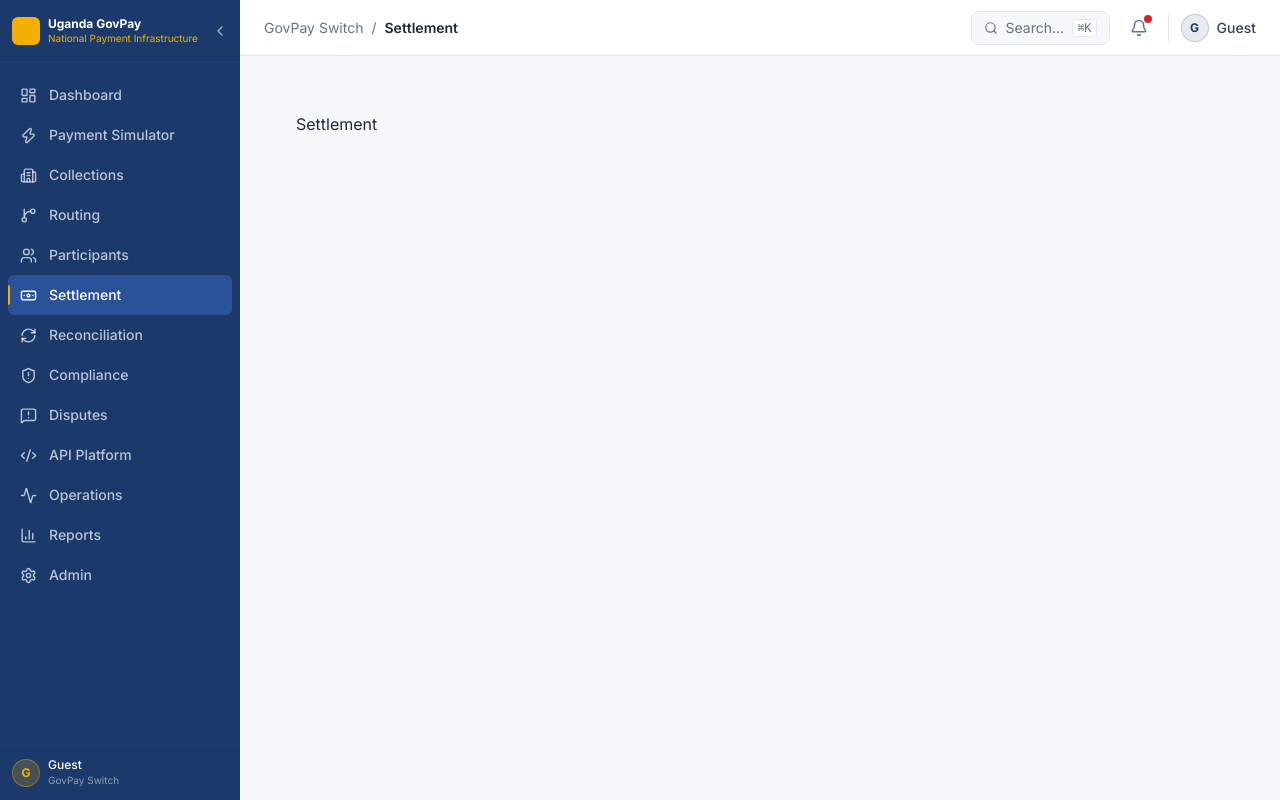
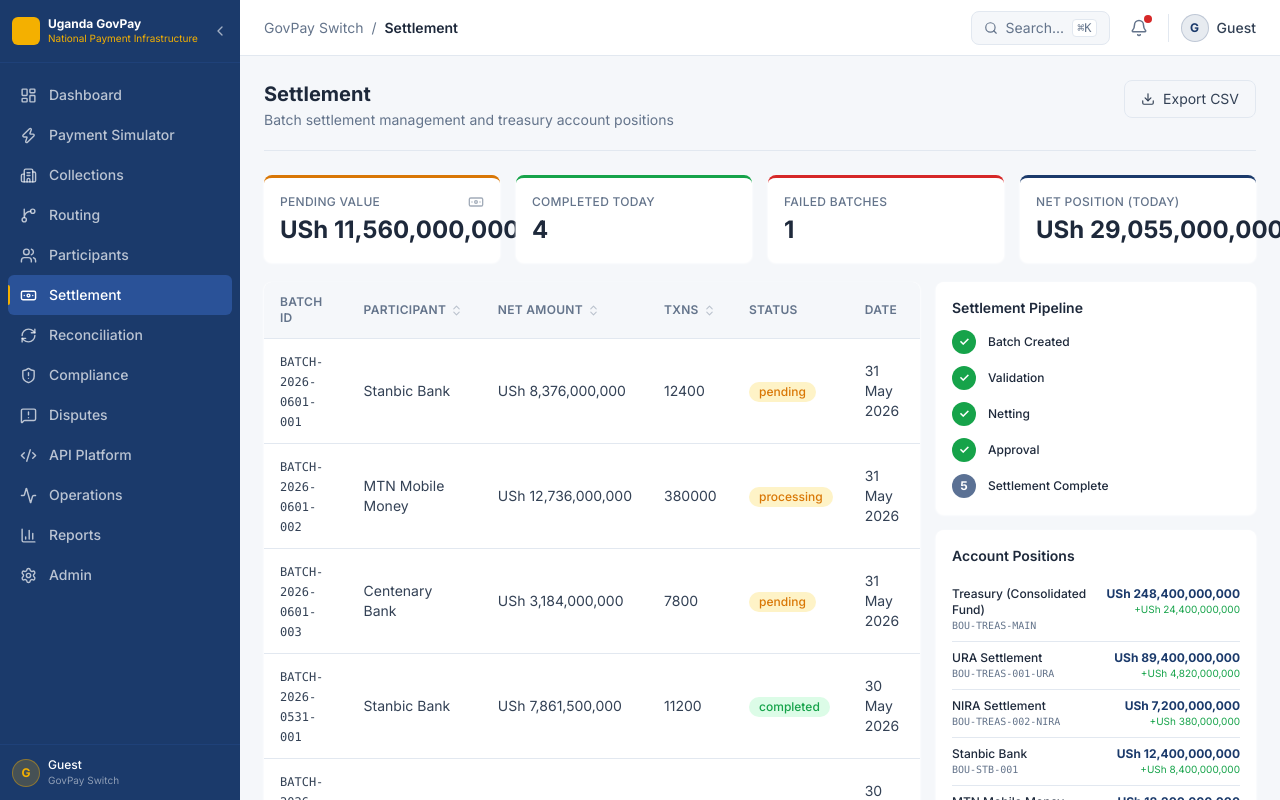
Before and after one commit to benbazus/gou-psp, a React (Vite) app: page /app/settlement in a window 1280 px wide. Built offline with nearby package versions, Linux system fonts and the light colour scheme.

Commit message:
feat: implement Settlement module with batch approvals and CSV export

```diff
--- a/src/routes/app/settlement.tsx
+++ b/src/routes/app/settlement.tsx
@@ -1,3 +1,205 @@
+import { useQuery, useMutation, useQueryClient } from '@tanstack/react-query'
+import { useState } from 'react'
+import { motion } from 'framer-motion'
+import { PageHeader } from '../../components/ui/PageHeader'
+import { KPICard } from '../../components/ui/KPICard'
+import { DataTable } from '../../components/ui/DataTable'
+import { Badge, statusVariant } from '../../components/ui/Badge'
+import { Modal } from '../../components/ui/Modal'
+import { settlementsApi } from '../../services/mockApi'
+import { useAppStore } from '../../store/appStore'
+import { formatUGX, formatDate } from '../../utils/format'
+import { staggerContainer, fadeInUp } from '../../utils/animations'
+import { Download, CheckCircle, XCircle, RotateCcw, Banknote } from 'lucide-react'
+import type { SettlementBatch } from '../../types'
+
+const PIPELINE = ['Batch Created', 'Validation', 'Netting', 'Approval', 'Settlement Complete']
+
+function downloadCSV(batches: SettlementBatch[]) {
+  const header = 'Batch ID,Date,Participant,Gross Amount,Net Amount,Transactions,Status\n'
+  const rows = batches.map((b) =>
+    `${b.id},${b.batchDate},${b.participant},${b.grossAmount},${b.netAmount},${b.transactionCount},${b.status}`
+  ).join('\n')
+  const blob = new Blob([header + rows], { type: 'text/csv' })
+  const url = URL.createObjectURL(blob)
+  const a = document.createElement('a')
+  a.href = url; a.download = 'settlement-report.csv'; a.click()
+  URL.revokeObjectURL(url)
+}
+
 export default function SettlementPage() {
-  return <div className="p-8">Settlement</div>
+  const addToast = useAppStore((s) => s.addToast)
+  const qc = useQueryClient()
+  const [selectedBatch, setSelectedBatch] = useState<SettlementBatch | null>(null)
+
+  const { data: batches = [], isLoading } = useQuery({
+    queryKey: ['settlement-batches'],
+    queryFn: settlementsApi.listBatches,
+  })
+  const { data: accounts = [] } = useQuery({
+    queryKey: ['settlement-accounts'],
+    queryFn: settlementsApi.listAccounts,
+  })
+
+  const { mutate: approve, isPending: approving } = useMutation({
+    mutationFn: (id: string) => settlementsApi.approve(id),
+    onSuccess: () => {
+      addToast('Settlement batch approved', 'success')
+      qc.invalidateQueries({ queryKey: ['settlement-batches'] })
+      setSelectedBatch(null)
+    },
+  })
+  const { mutate: reject } = useMutation({
+    mutationFn: (id: string) => settlementsApi.reject(id),
+    onSuccess: () => {
+      addToast('Settlement batch rejected', 'error')
+      qc.invalidateQueries({ queryKey: ['settlement-batches'] })
+      setSelectedBatch(null)
+    },
+  })
+  const { mutate: rerun } = useMutation({
+    mutationFn: (id: string) => settlementsApi.rerun(id),
+    onSuccess: () => {
+      addToast('Settlement batch requeued for processing', 'info')
+      qc.invalidateQueries({ queryKey: ['settlement-batches'] })
+      setSelectedBatch(null)
+    },
+  })
+
+  const pending = batches.filter((b) => b.status === 'pending')
+  const completed = batches.filter((b) => b.status === 'completed')
+  const failed = batches.filter((b) => b.status === 'failed')
+  const totalPending = pending.reduce((s, b) => s + b.netAmount, 0)
+  const totalCompleted = completed.reduce((s, b) => s + b.netAmount, 0)
+
+  return (
+    <div>
+      <PageHeader
+        title="Settlement"
+        subtitle="Batch settlement management and treasury account positions"
+        actions={
+          <button onClick={() => downloadCSV(batches)}
+            className="flex items-center gap-2 px-4 py-2 border border-border rounded-lg text-sm text-slate-700 hover:bg-surface transition-colors">
+            <Download size={14} /> Export CSV
+          </button>
+        }
+      />
+
+      <motion.div className="grid grid-cols-4 gap-4 mb-5" variants={staggerContainer} initial="hidden" animate="visible">
+        <motion.div variants={fadeInUp}>
+          <KPICard title="Pending Value" value={formatUGX(totalPending)} accent="warning" animate={false} icon={<Banknote size={16} />} />
+        </motion.div>
+        <motion.div variants={fadeInUp}>
+          <KPICard title="Completed Today" value={completed.length} accent="success" />
+        </motion.div>
+        <motion.div variants={fadeInUp}>
+          <KPICard title="Failed Batches" value={failed.length} accent="danger" />
+        </motion.div>
+        <motion.div variants={fadeInUp}>
+          <KPICard title="Net Position (Today)" value={formatUGX(totalCompleted)} accent="primary" animate={false} />
+        </motion.div>
+      </motion.div>
+
+      <div className="grid grid-cols-3 gap-4">
+        <div className="col-span-2">
+          <DataTable<SettlementBatch & Record<string, unknown>>
+            columns={[
+              { key: 'id', header: 'Batch ID',
+                render: (r) => <span className="font-mono text-xs">{r.id as string}</span> },
+              { key: 'participant', header: 'Participant', sortable: true },
+              { key: 'netAmount', header: 'Net Amount', sortable: true,
+                render: (r) => formatUGX(r.netAmount as number) },
+              { key: 'transactionCount', header: 'Txns', sortable: true },
+              { key: 'status', header: 'Status',
+                render: (r) => <Badge variant={statusVariant(r.status as string)}>{r.status as string}</Badge> },
+              { key: 'batchDate', header: 'Date',
+                render: (r) => formatDate(r.batchDate as string) },
+            ]}
+            data={batches as (SettlementBatch & Record<string, unknown>)[]}
+            keyField="id"
+            loading={isLoading}
+            onRowClick={(row) => setSelectedBatch(row as unknown as SettlementBatch)}
+          />
+        </div>
+
+        <div className="space-y-4">
+          <div className="bg-card rounded-card shadow-card p-4">
+            <h3 className="text-sm font-semibold text-slate-800 mb-3">Settlement Pipeline</h3>
+            {PIPELINE.map((stage, i) => (
+              <div key={stage} className="flex items-center gap-3 mb-3 last:mb-0">
+                <div className={`w-6 h-6 rounded-full flex items-center justify-center text-xs font-bold flex-shrink-0
+                  ${i < 4 ? 'bg-success text-white' : 'bg-primary text-white animate-pulse'}`}>
+                  {i < 4 ? '✓' : i + 1}
+                </div>
+                <div className={`text-xs font-medium ${i <= 4 ? 'text-slate-800' : 'text-muted'}`}>{stage}</div>
+              </div>
+            ))}
+          </div>
+
+          <div className="bg-card rounded-card shadow-card p-4">
+            <h3 className="text-sm font-semibold text-slate-800 mb-3">Account Positions</h3>
+            {accounts.map((acc) => (
+              <div key={acc.accountNumber} className="py-2 border-b border-border last:border-0">
+                <div className="flex justify-between items-start">
+                  <div>
+                    <div className="text-xs font-medium">{acc.participant}</div>
+                    <div className="text-[10px] text-muted font-mono">{acc.accountNumber}</div>
+                  </div>
+                  <div className="text-right">
+                    <div className="text-xs font-bold text-primary">{formatUGX(acc.balance)}</div>
+                    {acc.pendingInflow > 0 && (
+                      <div className="text-[10px] text-success">+{formatUGX(acc.pendingInflow)}</div>
+                    )}
+                  </div>
+                </div>
+              </div>
+            ))}
+          </div>
+        </div>
+      </div>
+
+      <Modal
+        open={!!selectedBatch}
+        onClose={() => setSelectedBatch(null)}
+        title={`Batch: ${selectedBatch?.id ?? ''}`}
+        footer={
+          selectedBatch ? (
+            <div className="flex gap-2 w-full">
+              {selectedBatch.status === 'pending' && (
+                <>
+                  <button onClick={() => reject(selectedBatch.id)}
+                    className="flex items-center gap-1.5 px-3 py-2 border border-danger text-danger rounded-lg text-sm hover:bg-danger-light transition-colors">
+                    <XCircle size={14} /> Reject
+                  </button>
+                  <button onClick={() => approve(selectedBatch.id)} disabled={approving}
+                    className="flex items-center gap-1.5 px-4 py-2 bg-success text-white rounded-lg text-sm font-semibold hover:bg-green-700 transition-colors ml-auto disabled:opacity-60">
+                    <CheckCircle size={14} /> {approving ? 'Approving...' : 'Approve'}
+                  </button>
+                </>
+              )}
+              {selectedBatch.status === 'failed' && (
+                <button onClick={() => rerun(selectedBatch.id)}
+                  className="flex items-center gap-1.5 px-4 py-2 bg-primary text-white rounded-lg text-sm font-semibold hover:bg-primary-light transition-colors ml-auto">
+                  <RotateCcw size={14} /> Re-run Settlement
+                </button>
+              )}
+            </div>
+          ) : undefined
+        }
+      >
+        {selectedBatch && (
+          <div className="space-y-3 text-sm">
+            <div className="flex justify-between"><span className="text-muted">Participant</span><span className="font-medium">{selectedBatch.participant}</span></div>
+            <div className="flex justify-between"><span className="text-muted">Gross Amount</span><span>{formatUGX(selectedBatch.grossAmount)}</span></div>
+            <div className="flex justify-between"><span className="text-muted">Net Amount</span><span className="font-bold text-primary">{formatUGX(selectedBatch.netAmount)}</span></div>
+            <div className="flex justify-between"><span className="text-muted">Transactions</span><span>{selectedBatch.transactionCount.toLocaleString()}</span></div>
+            <div className="flex justify-between"><span className="text-muted">Status</span><Badge variant={statusVariant(selectedBatch.status)}>{selectedBatch.status}</Badge></div>
+            {selectedBatch.failureReason && (
+              <div className="bg-danger-light text-danger text-xs p-3 rounded-lg">{selectedBatch.failureReason}</div>
+            )}
+          </div>
+        )}
+      </Modal>
+    </div>
+  )
 }
```
